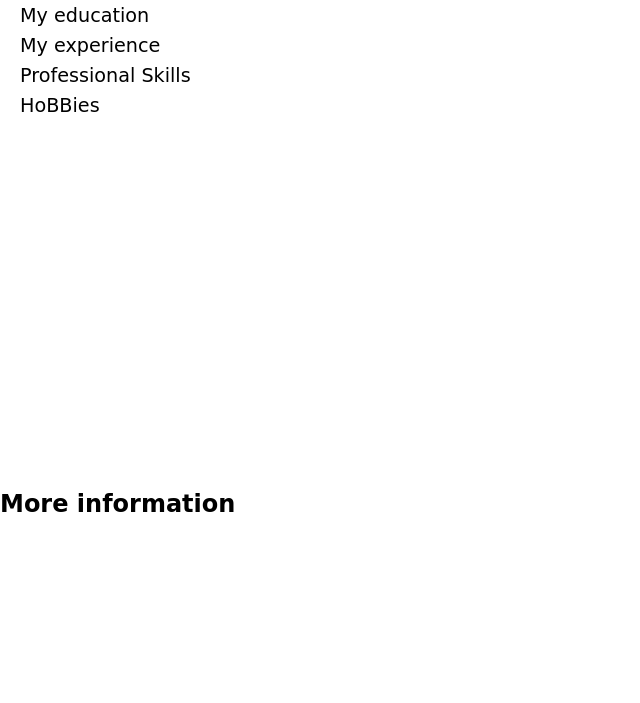
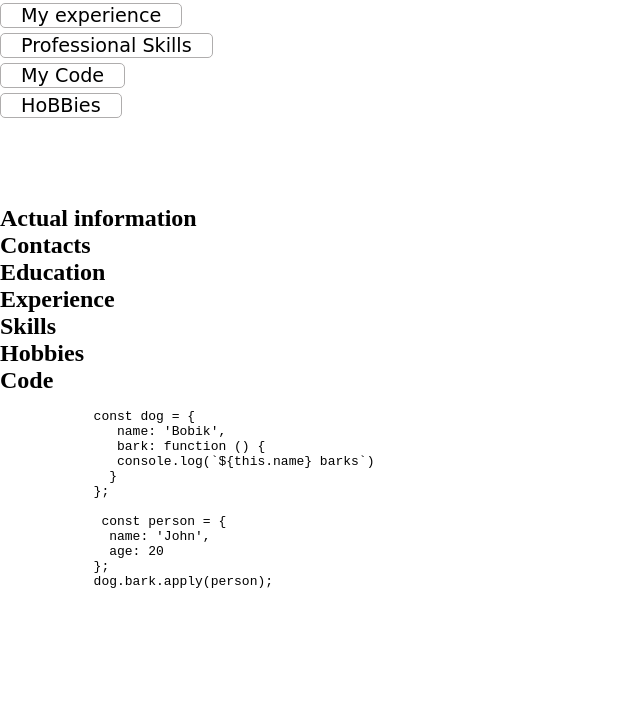
Before and after one commit to Timahvey12/rsschool-cv, a plain HTML site: page index.html in a window 1280 px wide. Shown: the part 97-800 px from the top of the page, without its empty margins (0-640 px from the left). Drawn offline with Linux system fonts and the light colour scheme; a web font is replaced by a local one.

Commit message:
fix: create section code

```diff
--- a/index.html
+++ b/index.html
@@ -15,15 +15,12 @@
     <title>CV</title>
   </head>
   <body>
-    <header>
+    <header class="header">
       <h1>Plaksitski Tsimafei</h1>
-      <div class="conteiner"></div>
+      <div class="header-conteiner">
         <aside>
           <nav class="nav">
             <ul>
-            <li class="nav-item">
-              <a href="#code" class="nav-link">my Code</a>
-            </li>
               <li class="nav-item">
                 <a href="#Contacts" class="nav-link">Contacts</a>
               </li>
@@ -37,21 +34,54 @@
                 <a href="#skills" class="nav-link">Professional Skills</a>
               </li>
               <li class="nav-item">
+                <a href="#code" class="nav-link">My Code</a>
+              </li>
+              <li class="nav-item">
                 <a href="#hobbies" class="nav-link">HoBBies</a>
               </li>
             </ul>
           </nav>
         </aside>
+      </div>
     </header>
-    <div class="conteiner"></div>
-    <main>
-      <h2>More information</h2>
-      <section class="section" id="code"></section>
-      <section class="section" id="contacts"></section>
-      <section class="section" id="education"></section>
-      <section class="section" id="experiece"></section>
-      <section class="section" id="skills"></section>
-      <section class="section" id="hobbies"></section>
+
+    <main class="main">
+      <h2>Actual information</h2>
+
+      <section class="section" id="contacts">
+        <h2 class="section-title">Contacts</h2>
+      </section>
+      <section class="section" id="education">
+        <h2 class="section-title">Education</h2>
+      </section>
+      <section class="section" id="experiece">
+        <h2 class="section-title">Experience</h2>
+      </section>
+      <section class="section" id="skills">
+        <h2 class="section-title">Skills</h2>
+      </section>
+      <section class="section" id="hobbies">
+        <h2 class="section-title">Hobbies</h2>
+      </section>
+      <section class="section" id="code">
+        <h2 class="section-title">Code</h2>
+        <pre>
+          <code>
+            const dog = {
+               name: 'Bobik',
+               bark: function () {
+               console.log(`${this.name} barks`)
+              }
+            };
+
+             const person = {
+              name: 'John',
+              age: 20
+            };
+            dog.bark.apply(person);
+          </code>
+        </pre>
+      </section>
     </main>
     <footer></footer>
   </body>
--- a/style.css
+++ b/style.css
@@ -4,7 +4,6 @@
   box-sizing: border-box;
   margin: 0;
   padding: 0;
-  font-family: "Rubik 80s Fade", cursive;
 }
 html {
   scroll-behavior: smooth;
@@ -15,7 +14,11 @@ body {
   flex-direction: column;
   justify-content: space-between;
 }
-a .container {
+.header {
+  font-family: "Rubik 80s Fade", cursive;
+  font-size: 1em;
+}
+.container {
   max-width: 1440px;
   margin: 0 auto;
 }
@@ -27,6 +30,8 @@ a .container {
 .nav-link {
   padding: 0 20px;
   line-height: 30px;
+  border: 1px solid rgb(175, 173, 173);
+  border-radius: 5px;
   text-decoration: none;
   color: black;
   font-size: larger;
@@ -34,11 +39,13 @@ a .container {
 .nav-link:hover {
   color: blue;
   transition: color 0.5s;
+  border: 1px solid rgb(107, 100, 100);
+  border-radius: 5px;
 }
 .nav-link:active {
-  color: rgb(81, 138, 138);
+  color: rgba(214, 219, 219, 0.808);
   transition: color 0.9s;
   border: 1px solid black;
-  border-radius: 15px;
+  border-radius: 5px;
   background-color: rgba(202, 221, 221, 0.5);
 }
```
Lines whose indentation alone changed are shown as unchanged.
